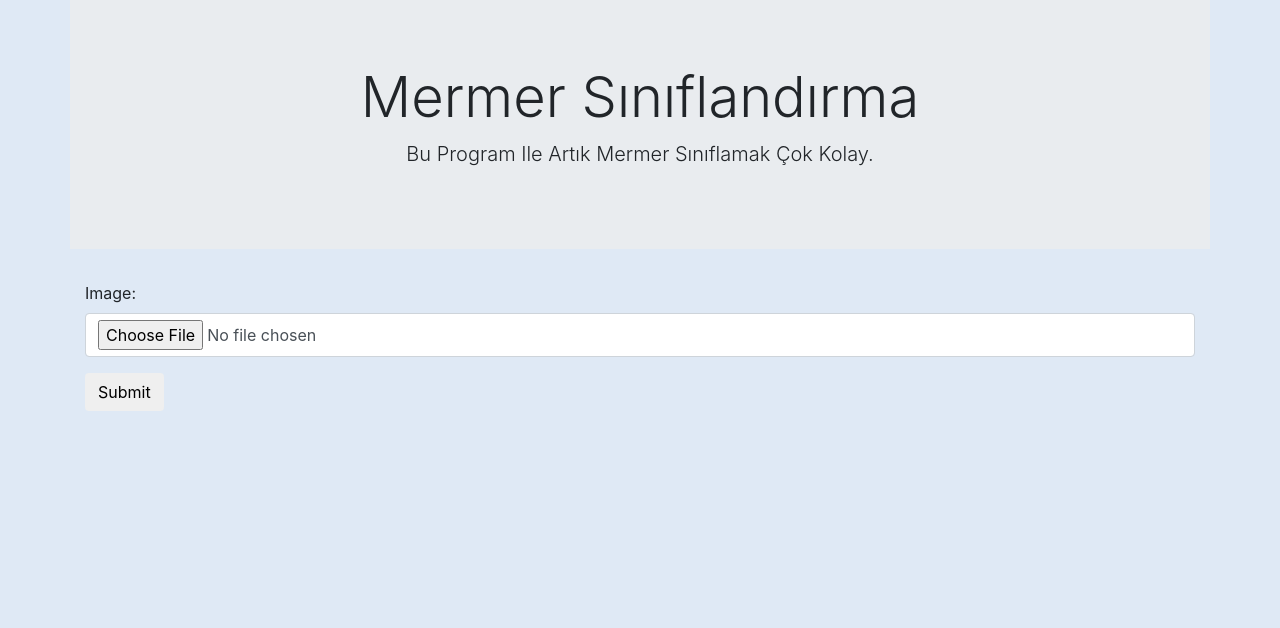
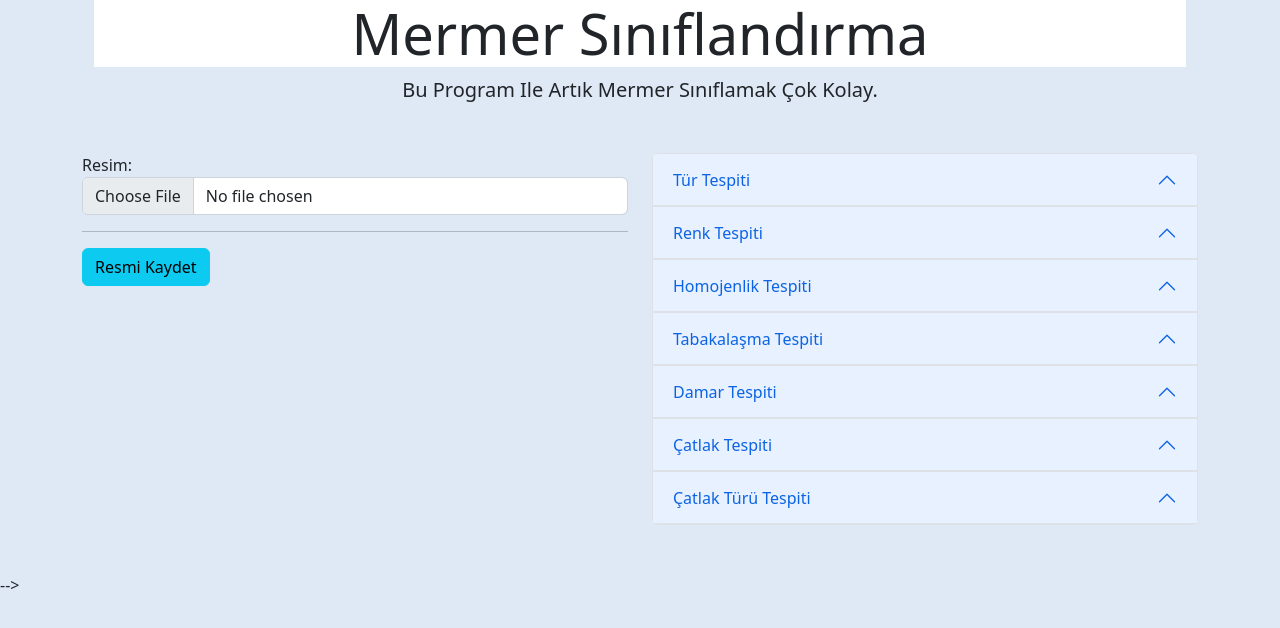
Before and after one commit to karakayaahmet/Marble-Classification, a Django app: page /anasayfa in a window 1280 px wide. Shown: the top 628 px of the page. Run offline with Django 4.2, Linux system fonts and the light colour scheme; some libraries are stand-ins or nearby versions.

Commit message:
tasarım iyileştirmeleri

```diff
--- a/marbleproject/templates/marble/anasayfa.html
+++ b/marbleproject/templates/marble/anasayfa.html
@@ -2,46 +2,153 @@
 
 <!DOCTYPE html>
 <html lang="en">
+
 <head>
   <title>Bootstrap Example</title>
   <meta charset="utf-8" />
   <meta name="viewport" content="width=device-width, initial-scale=1" />
-    <link
-      rel="stylesheet"
-      href="{% static 'css/bootstrap.min.css' %}"
-    />
+
   <script src="https://ajax.googleapis.com/ajax/libs/jquery/3.5.1/jquery.min.js"></script>
+
+  <link href="https://cdn.jsdelivr.net/npm/bootstrap@5.2.1/dist/css/bootstrap.min.css" rel="stylesheet"
+    integrity="sha384-iYQeCzEYFbKjA/T2uDLTpkwGzCiq6soy8tYaI1GyVh/UjpbCx/TYkiZhlZB6+fzT" crossorigin="anonymous">
 </head>
+
 <body style="background-color: #dfe9f5;">
 
   <div class="container jumbotron jumbotron-fluid ">
     <div class="container">
-          <h1 class="display-4 d-flex justify-content-center">Mermer Sınıflandırma</h1>
-          <p class="lead text-capitalize d-flex justify-content-center">Bu program ile artık mermer sınıflamak çok kolay.</p>
+      <h1 class="display-4 d-flex bg-white justify-content-center">Mermer Sınıflandırma</h1>
+      <p class="lead text-capitalize d-flex justify-content-center">Bu program ile artık mermer sınıflamak çok kolay.
+      </p>
     </div>
   </div>
 
-    <div class="container">
+  <div class="container my-5">
+    <div class="row">
+      <div class="col-6">
         <form action="/">
           <div id="selectedBanner"></div>
           <div class="form-group">
-          <label for="pwd">Image:</label>
+            <label for="pwd">Resim:</label>
             <input type="file" class="form-control" name="image" id="img" />
           </div>
-
-        <button type="submit" class="btn btn-default">Submit</button>
+          <hr>
+          <button type="submit" class="btn btn-info">Resmi Kaydet</button>
         </form>
       </div>
 
 
+      <div class="col-6">
+        <div class="accordion" id="myAccordion">
 
-    <script src="{% static 'js/bootstrap.min.js' %}"></script>
 
-    <script
-      src="https://code.jquery.com/jquery-3.6.0.min.js"
-      integrity="sha256-/xUj+3OJU5yExlq6GSYGSHk7tPXikynS7ogEvDej/m4="
-      crossorigin="anonymous"
-    ></script>
+          <div class="accordion-item">
+            <h2 class="accordion-header">
+              <button class="accordion-button" data-bs-toggle="collapse" data-bs-target="#content1">Tür Tespiti</button>
+            </h2>
+            <div id="content1" class="accordion-collapse collapse" data-bs-parent="#myAccordion">
+              <div class="accordion-body">
+                Lorem ipsum dolor sit amet, consectetur adipisicing elit. Iusto laudantium sint itaque. Exercitationem
+                eius quae vero qui, officiis fuga fugiat nisi numquam eligendi illum aliquam ipsa sint! Hic, fuga
+                ullam!
+              </div>
+            </div>
+          </div>
+
+          <div class="accordion-item">
+            <h2 class="accordion-header">
+              <button class="accordion-button" data-bs-toggle="collapse" data-bs-target="#content2">Renk Tespiti</button>
+            </h2>
+            <div id="content2" class="accordion-collapse collapse" data-bs-parent="#myAccordion">
+              <div class="accordion-body">
+                Lorem ipsum dolor sit amet, consectetur adipisicing elit. Iusto laudantium sint itaque. Exercitationem
+                eius quae vero qui, officiis fuga fugiat nisi numquam eligendi illum aliquam ipsa sint! Hic, fuga
+                ullam!
+              </div>
+            </div>
+          </div>
+
+          <div class="accordion-item">
+            <h2 class="accordion-header">
+              <button class="accordion-button" data-bs-toggle="collapse" data-bs-target="#content3">Homojenlik Tespiti</button>
+            </h2>
+            <div id="content3" class="accordion-collapse collapse" data-bs-parent="#myAccordion">
+              <div class="accordion-body">
+                Lorem ipsum dolor sit amet, consectetur adipisicing elit. Iusto laudantium sint itaque. Exercitationem
+                eius quae vero qui, officiis fuga fugiat nisi numquam eligendi illum aliquam ipsa sint! Hic, fuga
+                ullam!
+              </div>
+            </div>
+          </div>
+
+          <div class="accordion-item">
+            <h2 class="accordion-header">
+              <button class="accordion-button" data-bs-toggle="collapse" data-bs-target="#content4">Tabakalaşma Tespiti</button>
+            </h2>
+            <div id="content4" class="accordion-collapse collapse" data-bs-parent="#myAccordion">
+              <div class="accordion-body">
+                Lorem ipsum dolor sit amet, consectetur adipisicing elit. Iusto laudantium sint itaque. Exercitationem
+                eius quae vero qui, officiis fuga fugiat nisi numquam eligendi illum aliquam ipsa sint! Hic, fuga
+                ullam!
+              </div>
+            </div>
+          </div>
+
+          <div class="accordion-item">
+            <h2 class="accordion-header">
+              <button class="accordion-button" data-bs-toggle="collapse" data-bs-target="#content5">Damar Tespiti</button>
+            </h2>
+            <div id="content5" class="accordion-collapse collapse" data-bs-parent="#myAccordion">
+              <div class="accordion-body">
+                Lorem ipsum dolor sit amet, consectetur adipisicing elit. Iusto laudantium sint itaque. Exercitationem
+                eius quae vero qui, officiis fuga fugiat nisi numquam eligendi illum aliquam ipsa sint! Hic, fuga
+                ullam!
+              </div>
+            </div>
+          </div>
+
+          <div class="accordion-item">
+            <h2 class="accordion-header">
+              <button class="accordion-button" data-bs-toggle="collapse" data-bs-target="#content6">Çatlak Tespiti</button>
+            </h2>
+            <div id="content6" class="accordion-collapse collapse" data-bs-parent="#myAccordion">
+              <div class="accordion-body">
+                Lorem ipsum dolor sit amet, consectetur adipisicing elit. Iusto laudantium sint itaque. Exercitationem
+                eius quae vero qui, officiis fuga fugiat nisi numquam eligendi illum aliquam ipsa sint! Hic, fuga
+                ullam!
+              </div>
+            </div>
+          </div>
+
+          <div class="accordion-item">
+            <h2 class="accordion-header">
+              <button class="accordion-button" data-bs-toggle="collapse" data-bs-target="#content7">Çatlak Türü Tespiti</button>
+            </h2>
+            <div id="content7" class="accordion-collapse collapse" data-bs-parent="#myAccordion">
+              <div class="accordion-body">
+                Lorem ipsum dolor sit amet, consectetur adipisicing elit. Iusto laudantium sint itaque. Exercitationem
+                eius quae vero qui, officiis fuga fugiat nisi numquam eligendi illum aliquam ipsa sint! Hic, fuga
+                ullam!
+              </div>
+            </div>
+          </div>
+
+
+        </div>
+      </div>
+
+    </div>
+
+
+  </div>
+
+
+  <script src="https://cdn.jsdelivr.net/npm/bootstrap@5.2.1/dist/js/bootstrap.bundle.min.js"
+    integrity="sha384-u1OknCvxWvY5kfmNBILK2hRnQC3Pr17a+RTT6rIHI7NnikvbZlHgTPOOmMi466C8"
+    crossorigin="anonymous"></script>
+  <script src="https://code.jquery.com/jquery-3.6.0.min.js"
+    integrity="sha256-/xUj+3OJU5yExlq6GSYGSHk7tPXikynS7ogEvDej/m4=" crossorigin="anonymous"></script> -->
   <script>
     var selDiv = "";
     var storedFiles = [];
@@ -74,4 +181,5 @@
     }
   </script>
 </body>
+
 </html>
```
Also changed, not shown: marbleproject/db.sqlite3. Lines whose indentation alone changed are shown as unchanged.
